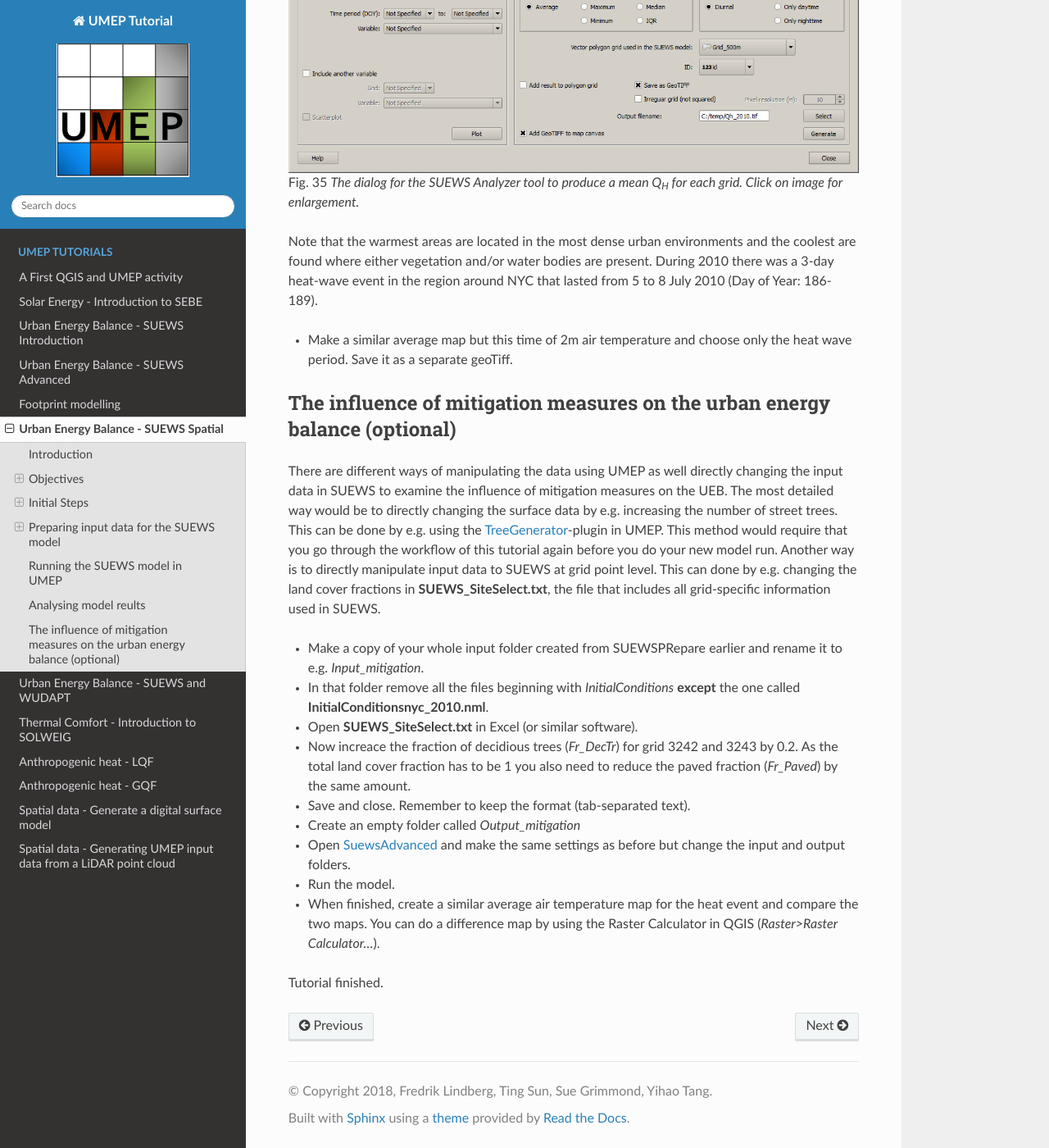
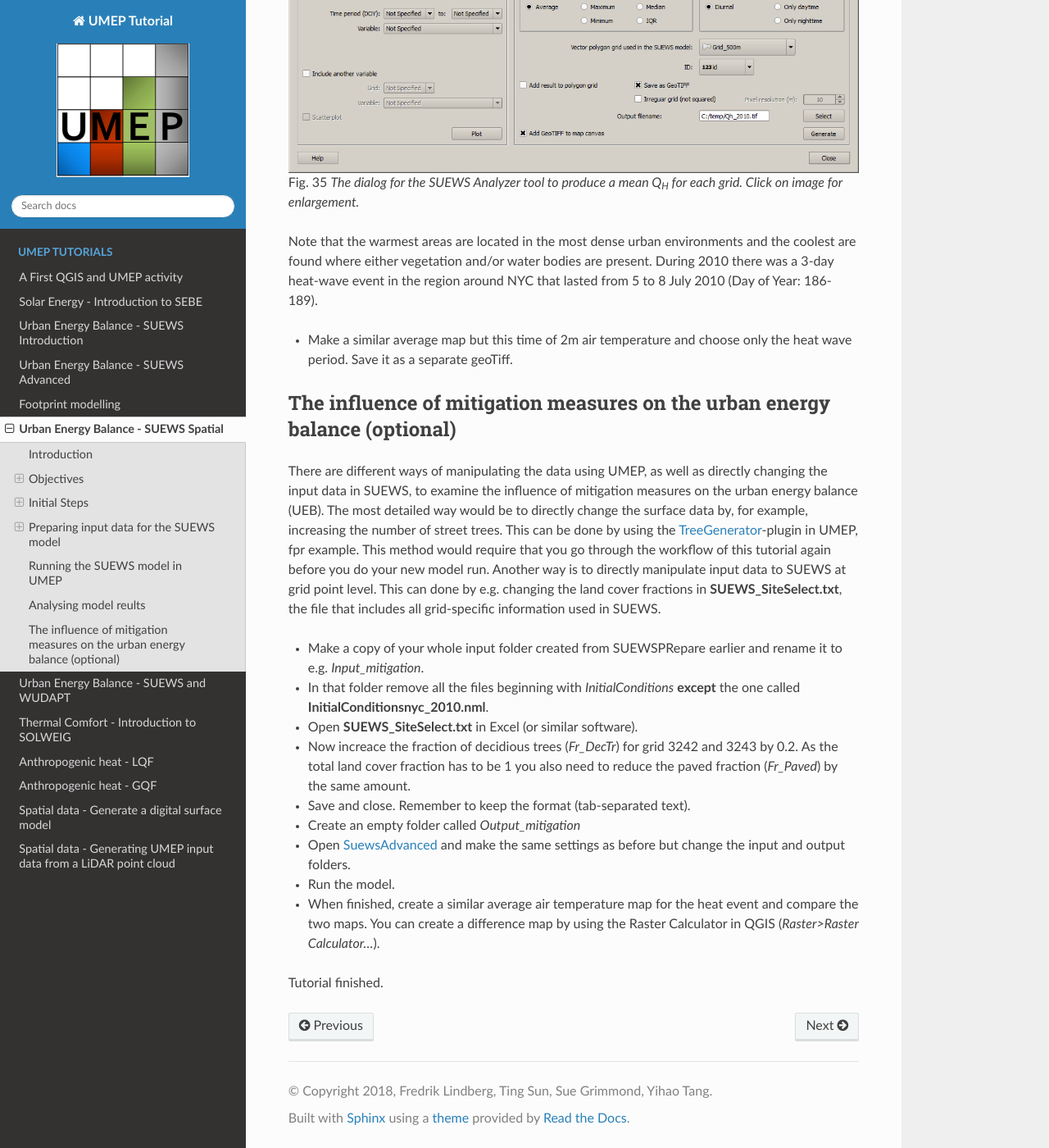
Before and after one commit to Urban-Meteorology-Reading/Tutorials, a Sphinx documentation site: the page built from docs/source/Tutorials/SuewsSpatial.rst, in a window 1280 px wide and 1400 px high, scrolled down 14180 px. Shown: the whole window at 82% size. Built offline with Sphinx 7.4.7 and the Read the Docs theme 2.0.0, drawn with Linux system fonts in a browser that asks for light colours; some of the changed text lies outside the part shown.

Commit message:
Spelling etc

```diff
--- a/docs/source/Tutorials/SuewsSpatial.rst
+++ b/docs/source/Tutorials/SuewsSpatial.rst
@@ -398,7 +398,7 @@
 
 UMEP has a tool for basic analysis of any modelling performed with the SUEWS model. The `SUEWSAnalyser <http://umep-docs.readthedocs.io/en/latest/post_processor/Urban%20Energy%20Balance%20SUEWS%20Analyser.html>`__ tool is available from the post-processing section in UMEP.
 
-- Open *UMEP > Post-Processor > Urban Energy Balance > SUEWS Analyzer*. There are two main sections in this tool. The *Plot data*-section can be used to make temporal analysis as well as making simple comparisons between two grids or variables. This *Spatial data*-section can be used to make aggregated maps of the output variables from the SUEWS model. This requires that you have loaded the same polygon grid into your QGIS project that was used when you prepared the input data for SUEWS using *SUEWS Prepare* earlier in this tutorial.
+- Open *UMEP > Post-Processor > Urban Energy Balance > SUEWS Analyzer*. There are two main sections to this tool. The *Plot data*-section can be used to do temporal analysis as well as making simple comparisons between two grids or variables. The *Spatial data*-section can be used to make aggregated maps of the output variables from the SUEWS model. This requires that you have loaded the same polygon grid into your QGIS project that was used when you prepared the input data for SUEWS using *SUEWS Prepare* earlier in this tutorial.
 
 .. figure:: /images/SUEWSAnalyzer.png
    :alt:  none
@@ -410,9 +410,9 @@
 
 - In the top panel of *SUEWS Analyzer*, load the **RunControl.nml** located in the output folder.
 
-You will start by plotting basic data for grid 3242 which is one of the most dense urban area in the World.
+You will start by plotting basic data for grid 3242 which is one of the most dense urban areas in the World.
 
-- In the left panel, choose grid *3242* and year *2010*. Tick *plot basic data* and click *Plot*. This will display some of the most essential variables such as radiation balance and budget etc. You can use the tools such as the zoom to examine a shorter time period more in detail.
+- In the left panel, choose grid *3242* and year *2010*. Tick *plot basic data* and click *Plot*. This will display some of the most essential variables such as radiation balance, energy budget etc. You can use the tools such as the zoom to examine a shorter time period more in detail.
 
 .. figure:: /images/SUEWSSpatial_basicplot_grid3242.png
    :alt:  none
@@ -424,9 +424,9 @@
 
 - Close the plot and make the same kind of plot for grid 3054 which is a grid mainly within Central Park. Consider the differences between the plot generated for grid 3242. Close the plot when you are done.
 
-In the left panel, there is also possibilities to examine two different variables in time, either from the same grid or between two different grid points. There is also possible to examine different parameters through scatterplots.
+From the left panel, it is also possibile to examine two different variables in time, either from the same grid or between two different grid points. It is also possible to examine different parameters through scatterplots.
 
-The right panel in SUEWS Analyzer can be used to perform basic spatial analysis on your model results by producing aggragated maps etc. using different variables and time spans. Sensible heat (Q\ :sub:`H`) is one variable to visualise warm areas as it is a variable that show the amount of the available energy that will be partitioned into heat.
+The right panel in SUEWS Analyzer can be used to perform basic spatial analysis on your model results by producing aggregated maps etc, using different variables and time spans. Sensible heat (Q\ :sub:`H`) is one variable to visualise warm areas as it is a variable that shows the amount of the available energy that will be partitioned into heat.
 
 - Make the settings as shown in the figure below but change the location where you will save your data on your own system.
 
@@ -444,7 +444,7 @@
 The influence of mitigation measures on the urban energy balance (optional)
 ---------------------------------------------------------------------------
 
-There are different ways of manipulating the data using UMEP as well directly changing the input data in SUEWS to examine the influence of mitigation measures on the UEB. The most detailed way would be to directly changing the surface data by e.g. increasing the number of street trees. This can be done by e.g. using the `TreeGenerator <http://umep-docs.readthedocs.io/en/latest/pre-processor/Spatial%20Data%20Tree%20Generator.html>`__-plugin in UMEP. This method would require that you go through the workflow of this tutorial again before you do your new model run. Another way is to directly manipulate input data to SUEWS at grid point level. This can done by e.g. changing the land cover fractions in **SUEWS_SiteSelect.txt**, the file that includes all grid-specific information used in SUEWS.
+There are different ways of manipulating the data using UMEP, as well as directly changing the input data in SUEWS, to examine the influence of mitigation measures on the urban energy balance (UEB). The most detailed way would be to directly change the surface data by, for example, increasing the number of street trees. This can be done by using the `TreeGenerator <http://umep-docs.readthedocs.io/en/latest/pre-processor/Spatial%20Data%20Tree%20Generator.html>`__-plugin in UMEP, fpr example. This method would require that you go through the workflow of this tutorial again before you do your new model run. Another way is to directly manipulate input data to SUEWS at grid point level. This can done by e.g. changing the land cover fractions in **SUEWS_SiteSelect.txt**, the file that includes all grid-specific information used in SUEWS.
 
 - Make a copy of your whole input folder created from SUEWSPRepare earlier and rename it to e.g. *Input_mitigation*.
 - In that folder remove all the files beginning with *InitialConditions* **except** the one called **InitialConditionsnyc_2010.nml**.
@@ -454,6 +454,6 @@
 - Create an empty folder called *Output_mitigation*
 - Open `SuewsAdvanced <http://umep-docs.readthedocs.io/en/latest/processor/Urban%20Energy%20Balance%20Urban%20Energy%20Balance%20(SUEWS.BLUEWS,%20advanced).html>`__ and make the same settings as before but change the input and output folders.
 - Run the model.
-- When finished, create a similar average air temperature map for the heat event and compare the two maps. You can do a difference map by using the Raster Calculator in QGIS (*Raster>Raster Calculator...*).
+- When finished, create a similar average air temperature map for the heat event and compare the two maps. You can create a difference map by using the Raster Calculator in QGIS (*Raster>Raster Calculator...*).
 
 Tutorial finished.
```
